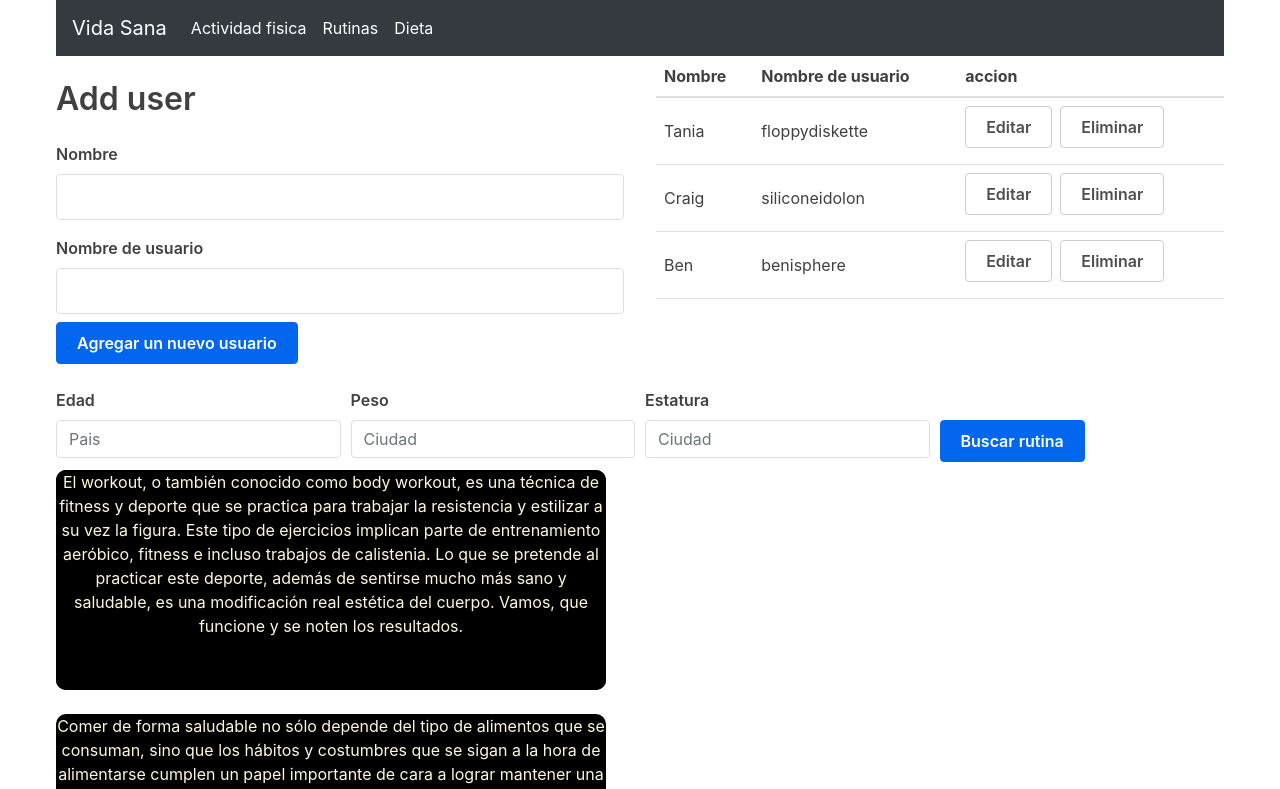
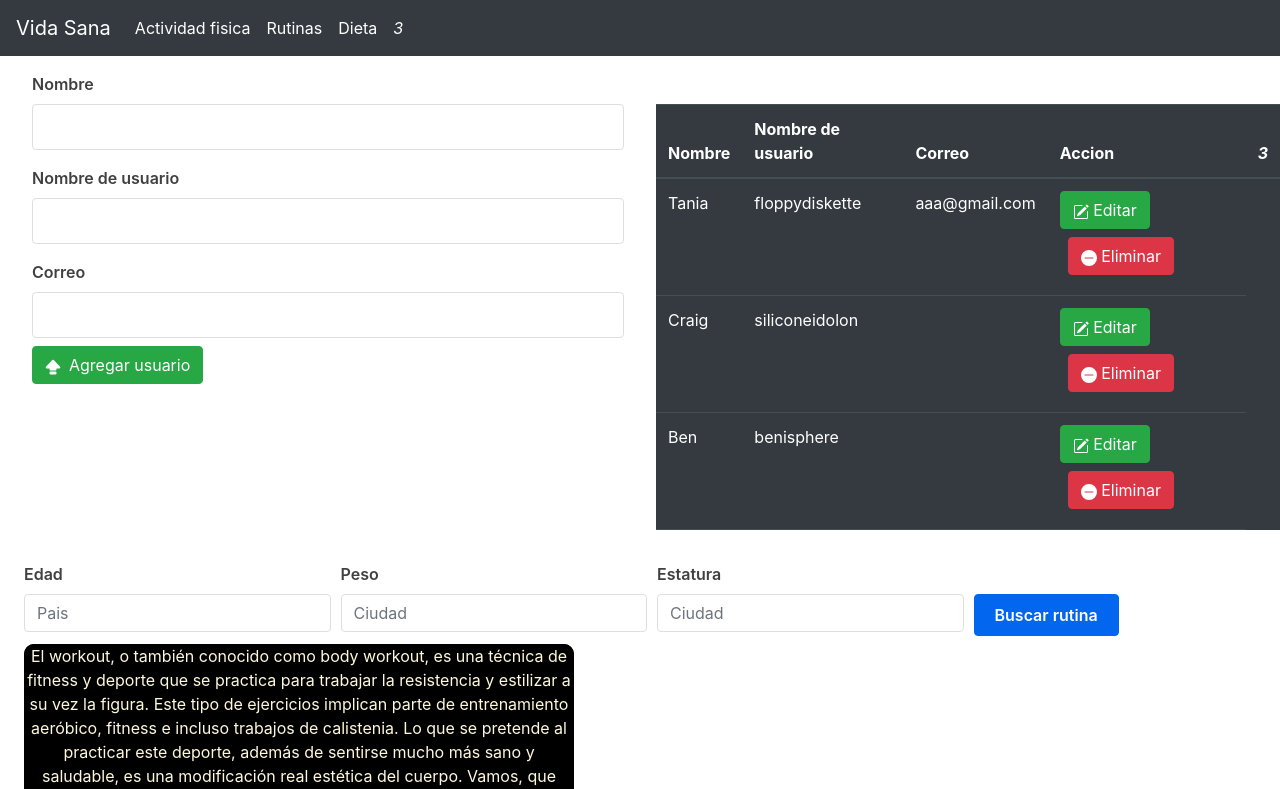
Before and after one commit to alejandro292015/react, a React (Create React App) app: page / in a window 1280 px wide. Shown: the top 789 px of the page. Built offline with nearby package versions, Linux system fonts and the light colour scheme.

Commit message:
se agregan nuevos iconos en botones

```diff
--- a/package.json
+++ b/package.json
@@ -11,6 +11,7 @@
     "react": "^16.13.1",
     "react-dom": "^16.13.1",
     "react-hook-form": "^5.1.3",
+    "react-icons": "^3.10.0",
     "react-scripts": "3.4.1",
     "uuid": "^7.0.2"
   },
--- a/public/index.html
+++ b/public/index.html
@@ -3,6 +3,7 @@
   <head>
     <meta charset="utf-8" />
     <link rel="icon" href="%PUBLIC_URL%/favicon.ico" />
+    <link rel="stylesheet" href="path/to/font-awesome/css/font-awesome.min.css">
     <meta name="viewport" content="width=device-width, initial-scale=1" />
     <meta name="theme-color" content="#000000" />
     <meta
@@ -24,7 +25,7 @@
       work correctly both with client-side routing and a non-root public URL.
       Learn how to configure a non-root public URL by running `npm run build`.
     -->
-    <title>React App</title>
+    <title>Crud Sena</title>
   </head>
   <body>
     <noscript>You need to enable JavaScript to run this app.</noscript>
--- a/src/App.js
+++ b/src/App.js
@@ -12,7 +12,7 @@ import 'bootstrap/dist/css/bootstrap.min.css';
  import Work from './components/workout';
  const App = () =>{
      const usersData = [
-       { id: uuidv4(), name: 'Tania', username: 'floppydiskette' },
+       { id: uuidv4(), name: 'Tania', username: 'floppydiskette', correo :'aaa@gmail.com' },
        { id: uuidv4(), name: 'Craig', username: 'siliconeidolon' },
        { id: uuidv4(), name: 'Ben', username: 'benisphere' },
      ];
@@ -42,12 +42,12 @@ import 'bootstrap/dist/css/bootstrap.min.css';
      // editar
 
      const [editing, setEditing] = useState(false);
-     const [currentUser, setCurrenUser] = useState({id: null, name:'',username:''});
+     const [currentUser, setCurrenUser] = useState({id: null, name:'',username:'',correo:''});
 
      const editRow = (user) => {
      setEditing(true);
      setCurrenUser({
-     id:user.id , name:user.name, username:user.username
+     id:user.id , name:user.name, username:user.username, correo:user.correo
      })
      }
 
@@ -59,15 +59,16 @@ import 'bootstrap/dist/css/bootstrap.min.css';
 
 
      return (
-     <div className="container">
-        <Cabezera />
+     <div>
+
+        <Cabezera registros={users.length}/>
        <div className="flex-row">
          <div className="flex-large">
 
 
          {
            editing ?(
-             <div>
+             <div className="ml-5">
                <h2>Edit user</h2>
            <EditUserForm
            currentUser={currentUser}
@@ -75,23 +76,26 @@ import 'bootstrap/dist/css/bootstrap.min.css';
            />
              </div>
            ) : (
-             <div>
-             <h2>Add user</h2>
+             <div className="ml-3 container">
              <AddUserForm addUser={addUser} />
              </div>
            )
 
          }
+
          </div>
-         <div className="flex-large">
+         <div className="flex-large mt-5">
            <UserTable users={users}
+            registros={users.length}
             deleteUser={deleteUser}
             editRow={editRow}/>
          </div>
        </div>
+     <div className="ml-4">
+    <Ingredientes />
 
-    <Ingredientes />
     <Work />
+     </div>
      </div>
      );
 
--- a/src/components/AddUserForm.jsx
+++ b/src/components/AddUserForm.jsx
@@ -1,5 +1,7 @@
 import React from 'react'
 import { useForm } from 'react-hook-form'
+import { BsFillCapslockFill, BsPencilSquare} from "react-icons/bs";
+
 
 const AddUserForm = (props) => {
 
@@ -32,7 +34,21 @@ const AddUserForm = (props) => {
          <div>
             {errors?.username?.menssage}
         </div>
-        <button>Agregar un nuevo usuario</button>
+
+        <label>Correo</label>
+        <input type="text" name="correo" ref={
+            register({
+                required:{value:true,menssage:'campo requerido'}
+            })}
+             />
+         <div>
+            {errors?.username?.correo}
+        </div>
+        <button className="btn btn-success"><BsFillCapslockFill />
+        <span className="mt-2  ml-2">
+         Agregar usuario
+         </span>
+         </button>
       </form>
     )
 }
--- a/src/components/Cabezera.jsx
+++ b/src/components/Cabezera.jsx
@@ -1,8 +1,7 @@
 import React, { Component } from "react";
 import "bootstrap/dist/css/bootstrap.min.css";
 
-class Cabezera extends Component {
-  render() {
+const Cabezera = (props) => {
     return (
       <div>
         <nav class="navbar navbar-expand-lg navbar-dark bg-dark">
@@ -37,6 +36,11 @@ class Cabezera extends Component {
                  Dieta
                 </a>
               </li>
+              <li class="nav-item active">
+                <a class="nav-link" href="#">
+                <i class="fa fa-circle-thin" aria-hidden="true">{props.registros}</i>
+                </a>
+              </li>
             </ul>
           </div>
         </nav>
@@ -45,6 +49,4 @@ class Cabezera extends Component {
 
     );
   }
-}
-
 export default Cabezera;
--- a/src/components/EditUserForm.jsx
+++ b/src/components/EditUserForm.jsx
@@ -1,5 +1,7 @@
 import React from 'react'
 import { useForm } from 'react-hook-form'
+import { BsFillCapslockFill, BsPencilSquare} from "react-icons/bs";
+
 
 const EditUserForm = (props) => {
 
@@ -11,6 +13,7 @@ const EditUserForm = (props) => {
 
     setValue('name', props.currentUser.name)
     setValue('username', props.currentUser.username)
+    setValue('correo', props.currentUser.correo)
 
     const onSubmit = (data, e) => {
 
@@ -40,7 +43,22 @@ const EditUserForm = (props) => {
          <div>
             {errors?.username?.menssage}
         </div>
-        <button>Edit new user</button>
+
+        <label>Correo</label>
+        <input type="text" name="correo" ref={
+            register({
+                required:{value:true,menssage:'campo requerido'}
+            })}
+             />
+         <div>
+            {errors?.correo?.menssage}
+        </div>
+        <button className="btn btn-success"><BsPencilSquare />
+        <span className="mt-2  ml-2">
+        Editar usuario
+
+        </span>
+        </button>
       </form>
     )
 }
--- a/src/components/User.Table.jsx
+++ b/src/components/User.Table.jsx
@@ -1,15 +1,19 @@
 import React, { useReducer } from 'react';
+import { BsFillDashCircleFill, BsPencilSquare} from "react-icons/bs";
+
 const UserTable = (props)  => {
 
     console.log('props',props.users);
 
     return (
-          <table>
+          <table class="table table-dark">
     <thead>
       <tr>
         <th>Nombre </th>
         <th>Nombre de usuario</th>
-        <th>accion</th>
+        <th>Correo</th>
+        <th>Accion</th>
+        <th><i class="fa fa-circle-thin" aria-hidden="true">{props.registros}</i></th>
       </tr>
     </thead>
     <tbody>
@@ -19,16 +23,17 @@ const UserTable = (props)  => {
             <tr key={user.id}>
                 <td>{user.name}</td>
                 <td>{user.username}</td>
+                <td>{user.correo}</td>
                 <td>
-                <button className="button muted-button"
+                <button className="btn btn-success"
                 onClick ={
                     () => {props.editRow(user)}
                 }
-                >Editar</button>
+                ><BsPencilSquare /> Editar</button>
                 <button
-                className="button muted-button ml-2"
+                className="btn btn-danger ml-2"
                 onClick ={() => {props.deleteUser(user.id)}}
-                >Eliminar
+                > <BsFillDashCircleFill /> Eliminar
                 </button>
 
                 </td>
@@ -43,6 +48,7 @@ const UserTable = (props)  => {
 
     </tbody>
   </table>
+
      );
 }
 
```
Also changed, not shown: 2 other files (tests, documents, lock files or other folders).
